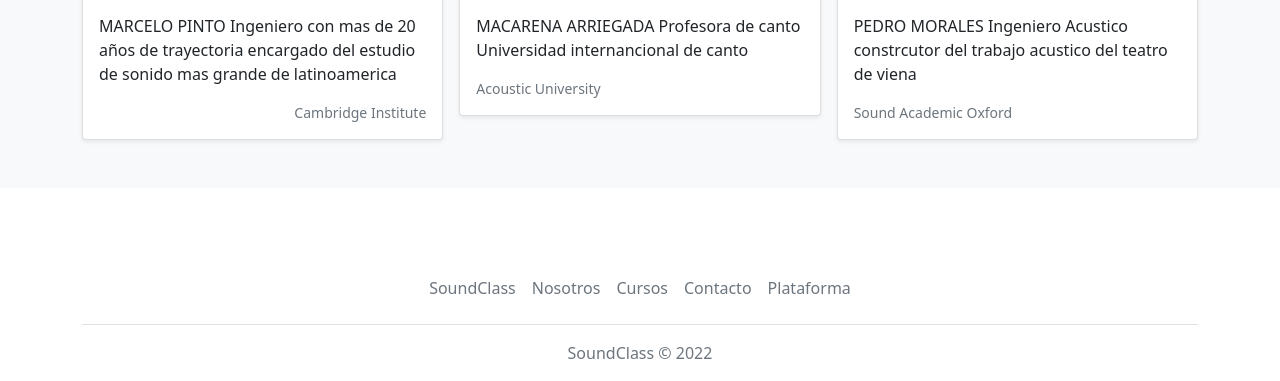
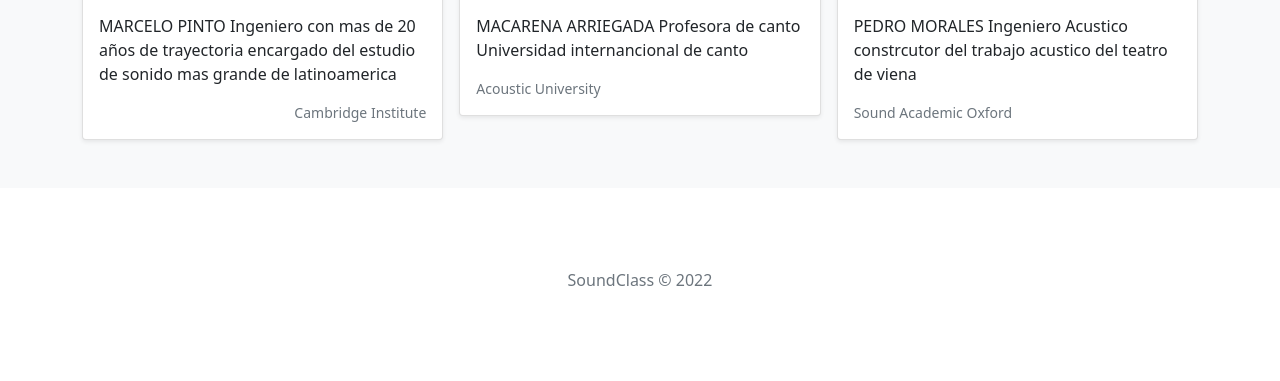
Before and after one commit to Leandrosonido/33055-desarrollo-web, a plain HTML site: page pages/nosotros.html in a window 1280 px wide. Shown: the part 636-1017 px from the top of the page. After the commit the page ends 944 px from the top, so only its background shows below. Drawn offline with nearby package versions, Linux system fonts and the light colour scheme; files that its build step writes are made by us from their sources.

Commit message:
modificación footer
Signed-off-by: Leandrosonido <112025524+Leandrosonido@users.noreply.github.com>

```diff
--- a/pages/nosotros.html
+++ b/pages/nosotros.html
@@ -94,13 +94,6 @@
 <!--Footer -->
 		<footer class="py-3 my-4"></footer>
 			<div class="container">
-				<ul class="nav justify-content-center border-bottom pb-3 mb-3">
-					<li class="nav-item"><a href="../index.html" class="nav-link px-2 text-muted">SoundClass</a></li>
-					<li class="nav-item"><a href="./nosotros.html" class="nav-link px-2 text-muted">Nosotros</a></li>
-					<li class="nav-item"><a href="./cursos.html" class="nav-link px-2 text-muted">Cursos</a></li>
-					<li class="nav-item"><a href="./contacto.html" class="nav-link px-2 text-muted">Contacto</a></li>
-					<li class="nav-item"><a href="./sesión.html" class="nav-link px-2 text-muted">Plataforma</a></li>
-				</ul>
 					<p class="text-center text-muted"> SoundClass © 2022 </p>
 			</div>
 		</footer>
```
